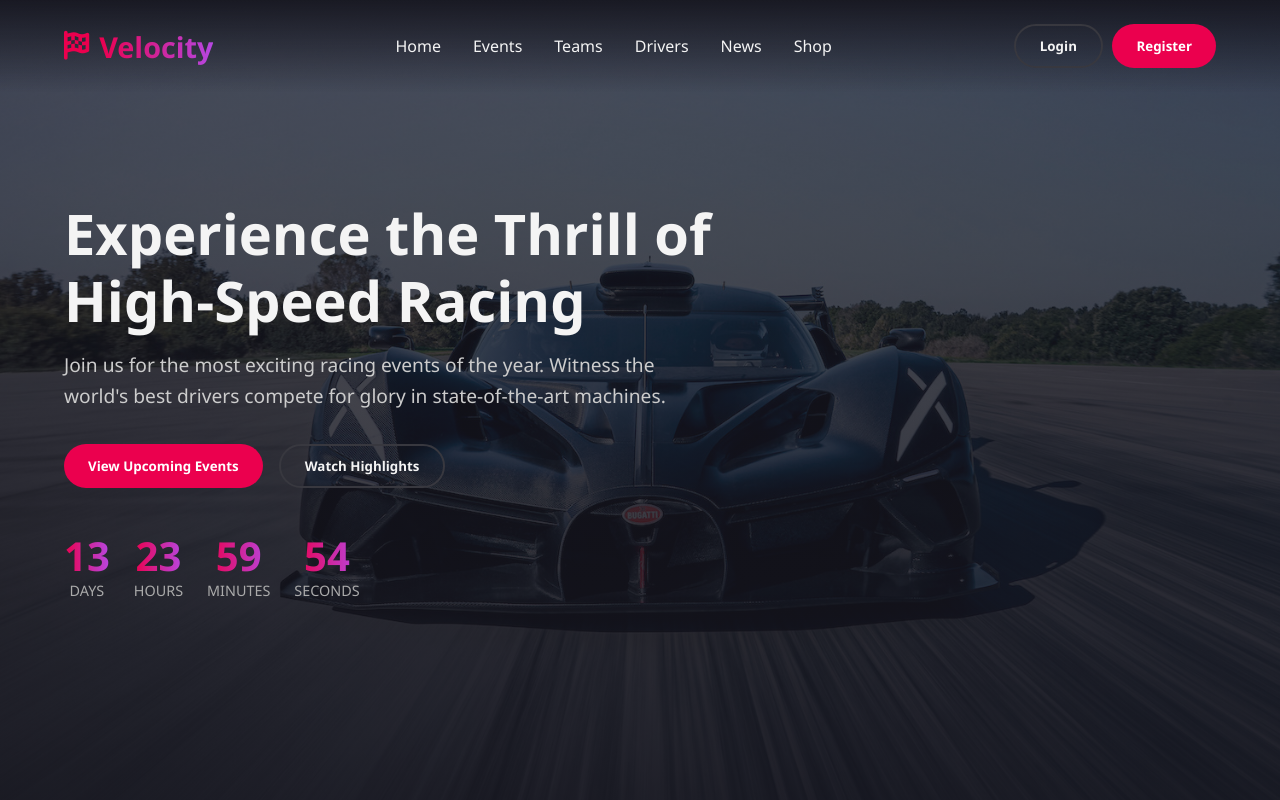
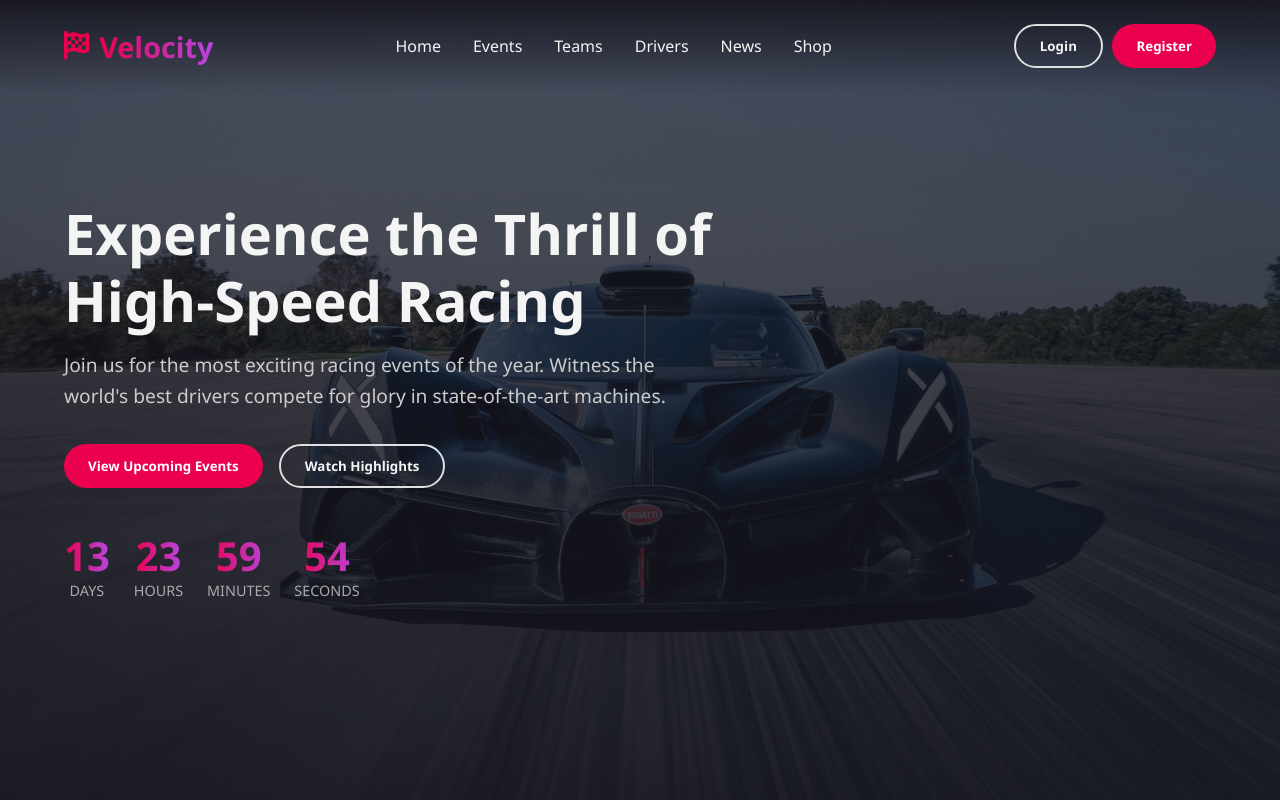
Before and after one commit to MH-Hamza1/Velocity-Motorsports-Racing-Events, a plain HTML site: page index.html in a window 1280 px wide. Shown: the top 800 px of the page. Drawn offline with Linux system fonts and the light colour scheme.

Commit message:
Update Styles.css

```diff
--- a/CSS/Styles.css
+++ b/CSS/Styles.css
@@ -12,6 +12,7 @@
   --dark: #111114;
   --light: #f4f4f4;
   --gray: #38383f;
+  --off-white: #dfdfdf;
 }
 
 body {
@@ -126,7 +127,7 @@ header.scrolled {
 .btn-outline {
   background-color: transparent;
   color: var(--light);
-  border: 2px solid var(--gray);
+  border: 2px solid var(--off-white);
 }
 
 .btn-outline:hover {
```
